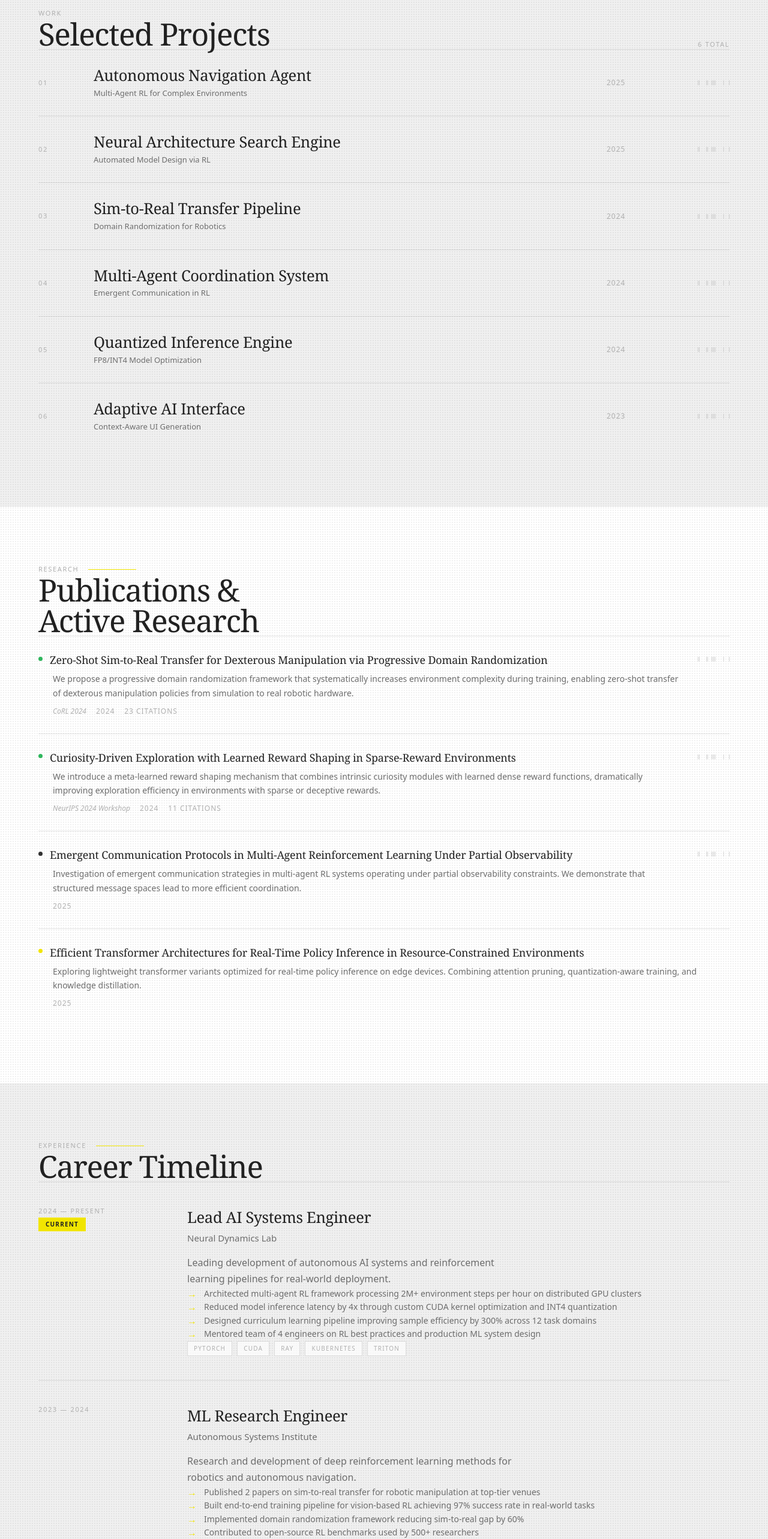
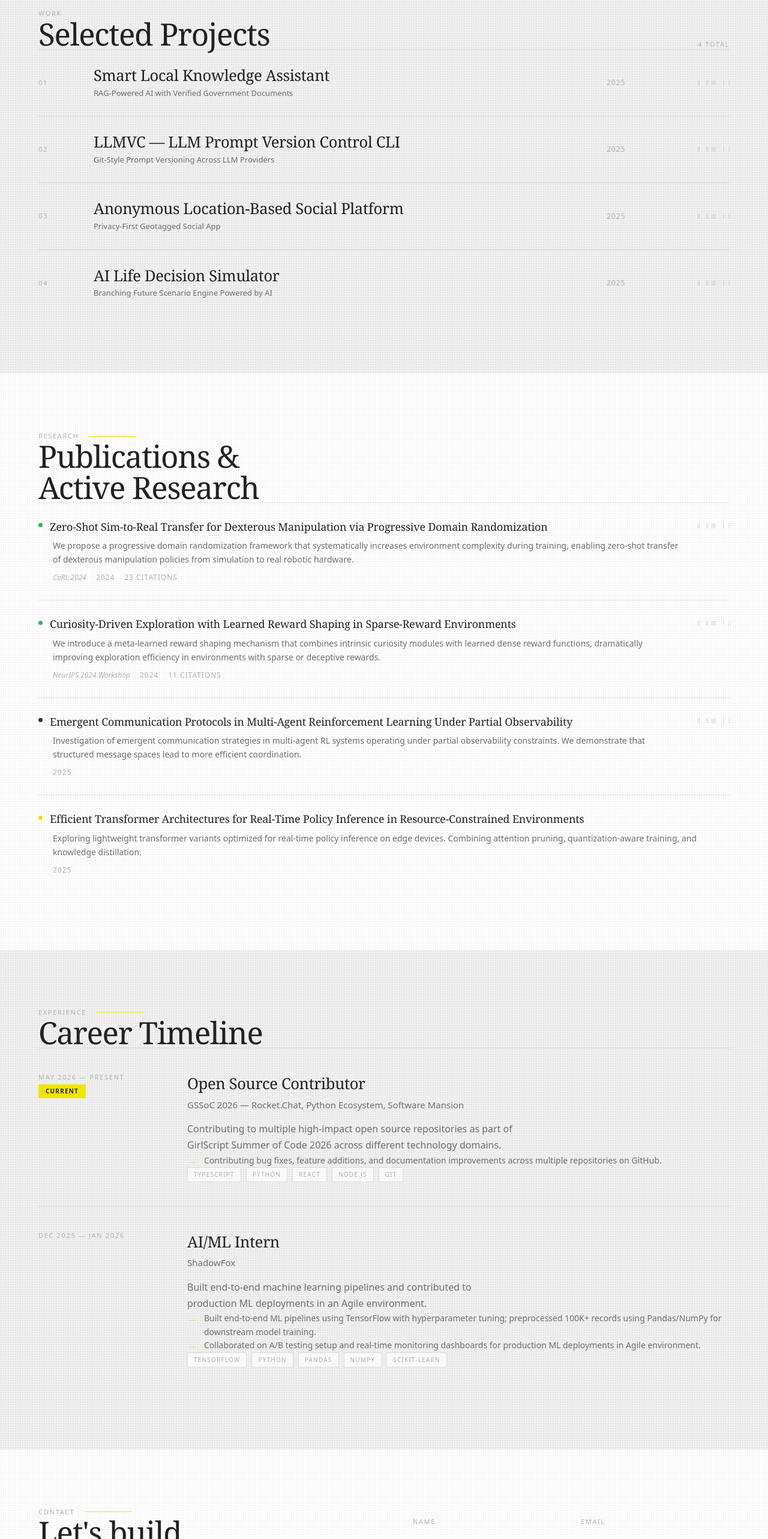
Before and after one commit to kumar-ayan/portfolio-v2, a Next.js app: page / in a window 1280 px wide. Shown: the part 4678-7244 px from the top of the page at 60% size. Built offline with nearby package versions, Linux system fonts and the light colour scheme.

Commit message:
feat: add experience and project data definitions to portfolio source files

```diff
--- a/src/data/experience.ts
+++ b/src/data/experience.ts
@@ -12,65 +12,30 @@ export interface Experience {
 
 export const experiences: Experience[] = [
   {
-    id: 'lead-ai-engineer',
-    version: 'v2.1.0',
-    role: 'Lead AI Systems Engineer',
-    company: 'Neural Dynamics Lab',
-    period: '2024 — Present',
-    description: 'Leading development of autonomous AI systems and reinforcement learning pipelines for real-world deployment.',
+    id: 'gssoc-contributor',
+    version: 'v2.0.0',
+    role: 'Open Source Contributor',
+    company: 'GSSoC 2026 — Rocket.Chat, Python Ecosystem, Software Mansion',
+    period: 'May 2026 — Present',
+    description: 'Contributing to multiple high-impact open source repositories as part of GirlScript Summer of Code 2026 across different technology domains.',
     highlights: [
-      'Architected multi-agent RL framework processing 2M+ environment steps per hour on distributed GPU clusters',
-      'Reduced model inference latency by 4x through custom CUDA kernel optimization and INT4 quantization',
-      'Designed curriculum learning pipeline improving sample efficiency by 300% across 12 task domains',
-      'Mentored team of 4 engineers on RL best practices and production ML system design',
+      'Contributing bug fixes, feature additions, and documentation improvements across multiple repositories on GitHub.',
     ],
-    technologies: ['PyTorch', 'CUDA', 'Ray', 'Kubernetes', 'Triton'],
+    technologies: ['TypeScript', 'Python', 'React', 'Node.js', 'Git'],
     isCurrent: true,
   },
   {
-    id: 'ml-research-engineer',
-    version: 'v2.0.0',
-    role: 'ML Research Engineer',
-    company: 'Autonomous Systems Institute',
-    period: '2023 — 2024',
-    description: 'Research and development of deep reinforcement learning methods for robotics and autonomous navigation.',
+    id: 'shadowfox-intern',
+    version: 'v1.0.0',
+    role: 'AI/ML Intern',
+    company: 'ShadowFox',
+    period: 'Dec 2025 — Jan 2026',
+    description: 'Built end-to-end machine learning pipelines and contributed to production ML deployments in an Agile environment.',
     highlights: [
-      'Published 2 papers on sim-to-real transfer for robotic manipulation at top-tier venues',
-      'Built end-to-end training pipeline for vision-based RL achieving 97% success rate in real-world tasks',
-      'Implemented domain randomization framework reducing sim-to-real gap by 60%',
-      'Contributed to open-source RL benchmarks used by 500+ researchers',
+      'Built end-to-end ML pipelines using TensorFlow with hyperparameter tuning; preprocessed 100K+ records using Pandas/NumPy for downstream model training.',
+      'Collaborated on A/B testing setup and real-time monitoring dashboards for production ML deployments in Agile environment.',
     ],
-    technologies: ['PyTorch', 'Isaac Gym', 'ROS2', 'Docker', 'JAX'],
-    isCurrent: false,
-  },
-  {
-    id: 'ai-developer',
-    version: 'v1.1.0',
-    role: 'AI Developer',
-    company: 'TechForge Solutions',
-    period: '2022 — 2023',
-    description: 'Developing deep learning solutions for computer vision and natural language processing applications.',
-    highlights: [
-      'Deployed transformer-based NLP pipeline serving 100K+ daily predictions with 99.9% uptime',
-      'Optimized CNN inference pipeline reducing cost by 65% through model distillation and pruning',
-      'Built automated data labeling system using active learning, reducing annotation costs by 40%',
-    ],
-    technologies: ['PyTorch', 'HuggingFace', 'FastAPI', 'AWS', 'Docker'],
-    isCurrent: false,
-  },
-  {
-    id: 'software-intern',
-    version: 'v1.0.0',
-    role: 'Software Engineering Intern',
-    company: 'DataStream Labs',
-    period: '2021 — 2022',
-    description: 'Foundation engineering work in backend systems, data pipelines, and initial ML prototyping.',
-    highlights: [
-      'Built real-time data processing pipeline handling 50K events per second using Apache Kafka',
-      'Developed REST APIs and microservices architecture for ML model serving platform',
-      'Created monitoring dashboards and alerting systems for production ML models',
-    ],
-    technologies: ['Python', 'Kafka', 'PostgreSQL', 'Docker', 'Git'],
+    technologies: ['TensorFlow', 'Python', 'Pandas', 'NumPy', 'scikit-learn'],
     isCurrent: false,
   },
 ];
--- a/src/data/projects.ts
+++ b/src/data/projects.ts
@@ -6,7 +6,7 @@ export interface Project {
   description: string;
   longDescription: string;
   technologies: string[];
-  category: 'reinforcement-learning' | 'deep-learning' | 'autonomous-systems' | 'ai-simulation' | 'intelligent-interfaces';
+  category: 'fullstack' | 'ai-ml' | 'cli-tools' | 'mobile' | 'open-source';
   image: string;
   link?: string;
   github?: string;
@@ -17,111 +17,77 @@ export interface Project {
 
 export const projects: Project[] = [
   {
-    id: 'autonomous-navigation',
+    id: 'smart-local-knowledge-assistant',
     caseNumber: 'CS 001',
-    title: 'Autonomous Navigation Agent',
-    subtitle: 'Multi-Agent RL for Complex Environments',
-    description: 'Deep reinforcement learning system for autonomous navigation in dynamic, partially observable environments using PPO and curiosity-driven exploration.',
-    longDescription: 'Developed a multi-agent reinforcement learning framework for autonomous navigation in complex 3D environments. The system uses Proximal Policy Optimization with curiosity-driven exploration bonuses to navigate previously unseen terrain. Implemented custom reward shaping and curriculum learning strategies that improved sample efficiency by 3x compared to vanilla PPO.',
-    technologies: ['PyTorch', 'PPO', 'Gymnasium', 'MuJoCo', 'CUDA'],
-    category: 'reinforcement-learning',
-    image: '/projects/autonomous-nav.avif',
-    github: 'https://github.com',
+    title: 'Smart Local Knowledge Assistant',
+    subtitle: 'RAG-Powered AI with Verified Government Documents',
+    description: 'RAG-based AI assistant grounding responses in verified Indian government documents via local Vectra vector DB — eliminates hallucinations with source-cited citation cards.',
+    longDescription: 'Built a RAG-based AI assistant that grounds every response in verified Indian government documents using a local Vectra vector database, completely eliminating hallucinations with source-cited citation cards. Implemented an on-the-fly ingestion pipeline where .pdf/.txt uploads are chunked, embedded, and indexed in real time with regional filtering by State and District. Integrated Gemini Pro/Flash with dynamic model routing and fallback handling, achieving sub-2s response time.',
+    technologies: ['TypeScript', 'Next.js', 'Gemini API', 'Vectra', 'pdf-parse'],
+    category: 'ai-ml',
+    image: '/projects/smart-assistant.avif',
+    link: 'https://smart-assistant-taupe.vercel.app',
     featured: true,
     year: '2025',
     metrics: [
-      { label: 'Success Rate', value: '97.3%' },
-      { label: 'Training Steps', value: '2.4M' },
-      { label: 'Environments', value: '12' },
+      { label: 'Response Time', value: '<2s' },
+      { label: 'Doc Formats', value: 'PDF + TXT' },
+      { label: 'LLM Providers', value: '2' },
     ],
   },
   {
-    id: 'neural-architecture-search',
+    id: 'llmvc',
     caseNumber: 'CS 002',
-    title: 'Neural Architecture Search Engine',
-    subtitle: 'Automated Model Design via RL',
-    description: 'Reinforcement learning-based neural architecture search that discovers optimal network topologies for specific tasks, reducing manual design time by 10x.',
-    longDescription: 'Built an RL-powered neural architecture search system that treats network design as a sequential decision-making problem. The controller network learns to select operations, connections, and hyperparameters, optimizing for both accuracy and computational efficiency. Achieved state-of-the-art results on CIFAR-10 with 40% fewer parameters.',
-    technologies: ['PyTorch', 'JAX', 'CUDA', 'W&B', 'Docker'],
-    category: 'deep-learning',
-    image: '/projects/nas-engine.avif',
-    github: 'https://github.com',
+    title: 'LLMVC — LLM Prompt Version Control CLI',
+    subtitle: 'Git-Style Prompt Versioning Across LLM Providers',
+    description: 'Local-first CLI providing git-style prompt versioning (save, diff, rollback) via SQLite across 5+ LLM providers including OpenRouter, Ollama, and Gemini.',
+    longDescription: 'A local-first CLI tool that brings git-style prompt versioning to LLM workflows — save, diff, and rollback prompts across 5+ LLM providers (OpenRouter, Ollama, Gemini) via SQLite. Features a word-level diff engine and an AI-powered prompt scoring system (clarity, specificity, context) using LLM-as-judge evaluation with Qwen3 via Ollama. Debugged critical multi-provider issues including wrong API auth headers, incorrect endpoint routing, and Gemini socket hang-up errors, restoring full provider support.',
+    technologies: ['TypeScript', 'Node.js', 'SQLite', 'Ollama', 'OpenRouter'],
+    category: 'cli-tools',
+    image: '/projects/llmvc.avif',
+    github: 'https://github.com/kumar-ayan/LLMVC',
     featured: true,
     year: '2025',
     metrics: [
-      { label: 'Accuracy', value: '98.1%' },
-      { label: 'Param Reduction', value: '40%' },
-      { label: 'Search Time', value: '4hrs' },
+      { label: 'LLM Providers', value: '5+' },
+      { label: 'Storage', value: 'SQLite' },
+      { label: 'Diff Engine', value: 'Word-level' },
     ],
   },
   {
-    id: 'sim-to-real-transfer',
+    id: 'anonymous-location-social',
     caseNumber: 'CS 003',
-    title: 'Sim-to-Real Transfer Pipeline',
-    subtitle: 'Domain Randomization for Robotics',
-    description: 'End-to-end simulation-to-reality transfer system for robotic manipulation, using domain randomization and progressive neural networks.',
-    longDescription: 'Designed and implemented a comprehensive sim-to-real transfer pipeline for robotic arm manipulation tasks. The system leverages domain randomization across visual, physical, and dynamic parameters to train policies in simulation that transfer zero-shot to real hardware. Integrated progressive neural networks for continual adaptation.',
-    technologies: ['PyTorch', 'Isaac Gym', 'ROS2', 'Docker', 'C++'],
-    category: 'autonomous-systems',
-    image: '/projects/sim-to-real.avif',
+    title: 'Anonymous Location-Based Social Platform',
+    subtitle: 'Privacy-First Geotagged Social App',
+    description: 'Privacy-focused platform for anonymous geotagged posts with manual location selection, real-time data handling, anonymous auth, and gamification mechanics.',
+    longDescription: 'Architected a privacy-focused platform for anonymous geotagged posts featuring manual location selection with no exact user tracking. Designed real-time data handling and anonymous auth systems using Firebase and Supabase. Built gamification mechanics including achievement badges, exploration rewards, and engagement-based progression to drive user retention. Planned scalable backend architecture with privacy-preserving analytics and premium monetization features including enhanced customization and unlimited media uploads.',
+    technologies: ['React Native', 'Firebase', 'Supabase', 'Mapbox API'],
+    category: 'mobile',
+    image: '/projects/anon-social.avif',
     featured: true,
-    year: '2024',
+    year: '2025',
     metrics: [
-      { label: 'Transfer Rate', value: '89%' },
-      { label: 'Tasks', value: '8' },
-      { label: 'Real-World Tests', value: '200+' },
+      { label: 'Auth', value: 'Anonymous' },
+      { label: 'Location', value: 'Manual' },
+      { label: 'Gamification', value: 'Badges + XP' },
     ],
   },
   {
-    id: 'multi-agent-coordination',
+    id: 'ai-life-decision-simulator',
     caseNumber: 'CS 004',
-    title: 'Multi-Agent Coordination System',
-    subtitle: 'Emergent Communication in RL',
-    description: 'Multi-agent system where agents learn to coordinate and communicate in cooperative tasks without predefined protocols.',
-    longDescription: 'Developed a multi-agent reinforcement learning framework where agents learn emergent communication protocols for cooperative tasks. Uses centralized training with decentralized execution (CTDE) and attention-based message passing.',
-    technologies: ['PyTorch', 'PettingZoo', 'MAPPO', 'Ray', 'Python'],
-    category: 'reinforcement-learning',
-    image: '/projects/multi-agent.avif',
-    github: 'https://github.com',
-    featured: false,
-    year: '2024',
+    title: 'AI Life Decision Simulator',
+    subtitle: 'Branching Future Scenario Engine Powered by AI',
+    description: 'AI-powered simulation platform that predicts and visualizes possible future outcomes based on user decisions — explore "what-if" life scenarios interactively.',
+    longDescription: 'An AI-powered simulation platform that predicts and visualizes possible future outcomes based on user decisions. The system generates branching life scenarios by analyzing factors like career growth, finances, risk, and personal development, helping users explore "what-if" situations interactively through AI-driven simulations. Built with decision tree logic layered over LLM reasoning to produce coherent, personalized narrative branches across short and long-term time horizons.',
+    technologies: ['Next.js', 'React', 'Node.js', 'LLMs', 'Decision Trees'],
+    category: 'ai-ml',
+    image: '/projects/ai-life-sim.avif',
+    featured: true,
+    year: '2025',
     metrics: [
-      { label: 'Coordination', value: '94%' },
-      { label: 'Agents', value: '16' },
-    ],
-  },
-  {
-    id: 'quantized-inference',
-    caseNumber: 'CS 005',
-    title: 'Quantized Inference Engine',
-    subtitle: 'FP8/INT4 Model Optimization',
-    description: 'High-performance inference engine with custom CUDA kernels for FP8 and INT4 quantized models, achieving 4x throughput improvement.',
-    longDescription: 'Built a custom inference engine optimized for quantized transformer models. Implemented FP8 and INT4 quantization with custom CUDA kernels, achieving 4x throughput improvement on A100 GPUs while maintaining 99.2% of full-precision accuracy.',
-    technologies: ['CUDA', 'Triton', 'ONNX', 'C++', 'Python'],
-    category: 'ai-simulation',
-    image: '/projects/quantized.avif',
-    featured: false,
-    year: '2024',
-    metrics: [
-      { label: 'Speedup', value: '4.2x' },
-      { label: 'Accuracy', value: '99.2%' },
-    ],
-  },
-  {
-    id: 'adaptive-interface',
-    caseNumber: 'CS 006',
-    title: 'Adaptive AI Interface',
-    subtitle: 'Context-Aware UI Generation',
-    description: 'Intelligent interface system that adapts layout and interactions in real-time based on user behavior patterns and task context.',
-    longDescription: 'Created an adaptive interface system powered by reinforcement learning that dynamically adjusts UI layouts, interaction patterns, and information density based on real-time user behavior analysis. Uses contextual bandits for rapid personalization.',
-    technologies: ['Next.js', 'TypeScript', 'TensorFlow.js', 'WebGL', 'Python'],
-    category: 'intelligent-interfaces',
-    image: '/projects/adaptive-ui.avif',
-    featured: false,
-    year: '2023',
-    metrics: [
-      { label: 'Engagement', value: '+45%' },
-      { label: 'Completion', value: '+32%' },
+      { label: 'Scenario Depth', value: 'Branching' },
+      { label: 'Factors', value: '4+' },
+      { label: 'AI-Driven', value: 'Yes' },
     ],
   },
 ];
```
